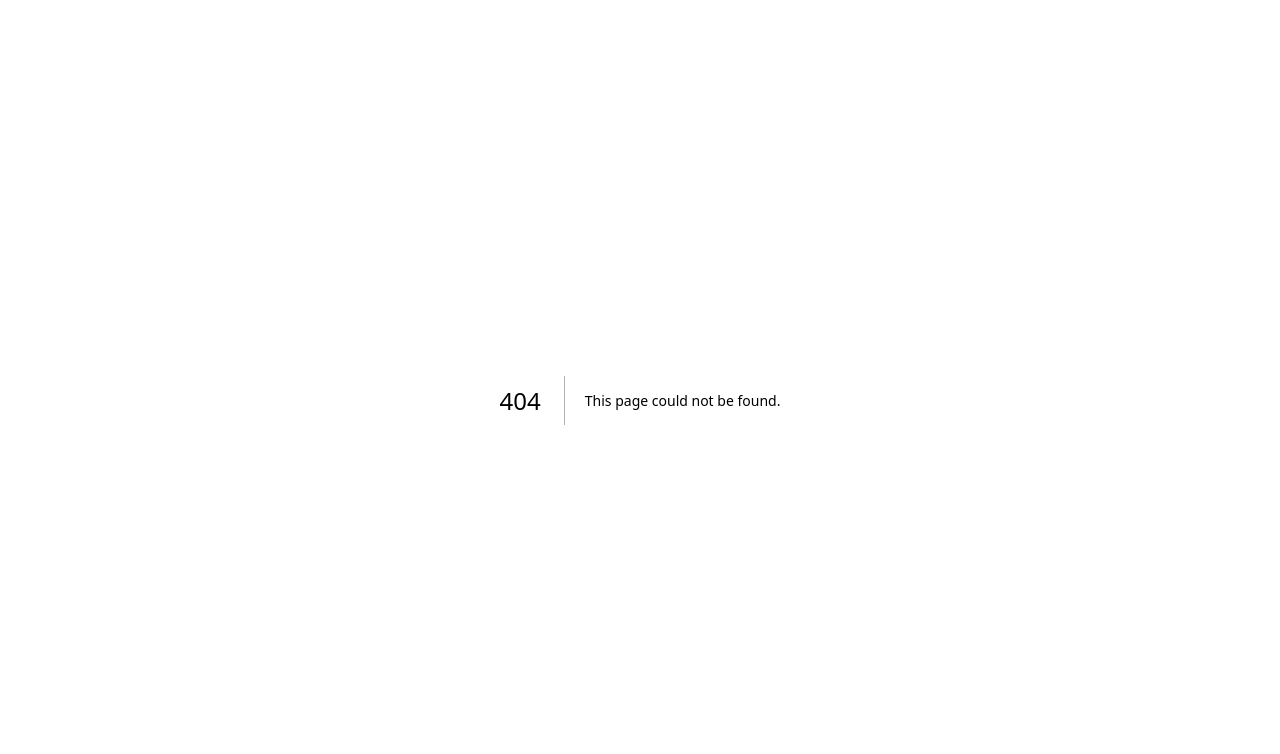
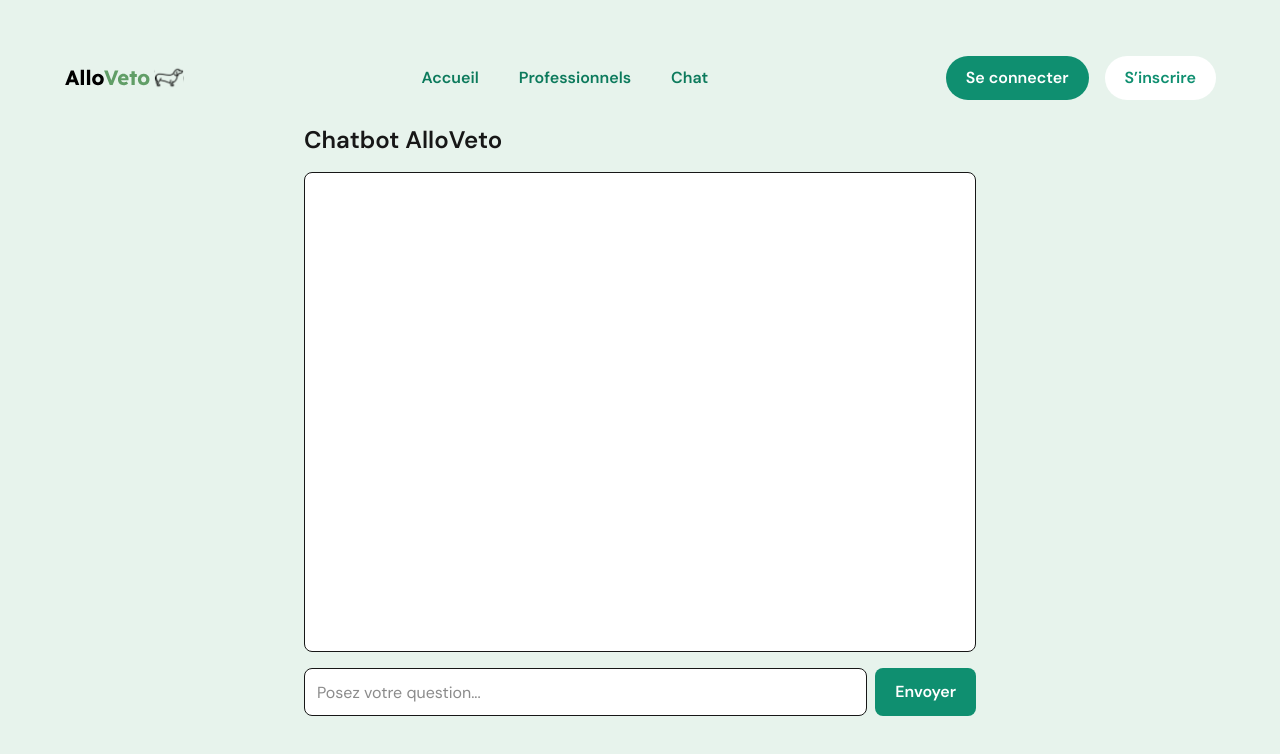
Before and after one commit to rob1-alt/alloveto, a Next.js app: page /chat in a window 1280 px wide. Before the commit this address had no page. Shown: the top 754 px of the page. Built offline with nearby package versions, Linux system fonts and the light colour scheme.

Commit message:
feat(chatbot)

```diff
--- /dev/null
+++ b/src/app/api/chat/route.ts
@@ -0,0 +1,72 @@
+import { NextResponse } from "next/server";
+
+export const runtime = "nodejs";
+
+const DEFAULT_MODEL = process.env.DEEPINFRA_MODEL || "meta-llama/Meta-Llama-3.1-8B-Instruct";
+
+type ChatMessage = {
+	role: "system" | "user" | "assistant" | "tool";
+	content: string;
+};
+
+export async function POST(req: Request) {
+	try {
+		const { messages, model }: { messages: ChatMessage[]; model?: string } = await req.json();
+
+		if (!process.env.DEEPINFRA_API_KEY) {
+			return NextResponse.json(
+				{ error: "Missing DEEPINFRA_API_KEY on the server" },
+				{ status: 500 }
+			);
+		}
+
+		if (!Array.isArray(messages) || messages.length === 0) {
+			return NextResponse.json(
+				{ error: "Body must include non-empty 'messages' array" },
+				{ status: 400 }
+			);
+		}
+
+		const deepinfraResponse = await fetch(
+			"https://api.deepinfra.com/v1/openai/chat/completions",
+			{
+				method: "POST",
+				headers: {
+					"Content-Type": "application/json",
+					Authorization: `Bearer ${process.env.DEEPINFRA_API_KEY}`,
+				},
+				body: JSON.stringify({
+					model: model || DEFAULT_MODEL,
+					messages,
+					stream: false,
+				}),
+			}
+		);
+
+
+		if (!deepinfraResponse.ok) {
+			const errorText = await deepinfraResponse.text();
+			console.error("DeepInfra error:", deepinfraResponse.status, deepinfraResponse.statusText, errorText);
+			return NextResponse.json(
+				{
+					error: "DeepInfra request failed",
+					status: deepinfraResponse.status,
+					statusText: deepinfraResponse.statusText,
+					details: errorText,
+				},
+				{ status: deepinfraResponse.status }
+			);
+		}
+
+		const data = await deepinfraResponse.json();
+		// Standard OpenAI-compatible response shape
+		const assistantMessage: ChatMessage | null =
+			data?.choices?.[0]?.message || null;
+
+		return NextResponse.json({ message: assistantMessage, raw: data });
+	} catch (error: unknown) {
+		const message = error instanceof Error ? error.message : "Unknown error";
+		console.error("/api/chat error:", error);
+		return NextResponse.json({ error: message }, { status: 500 });
+	}
+}
--- /dev/null
+++ b/src/app/chat/page.tsx
@@ -0,0 +1,117 @@
+"use client";
+
+import Navbar from "@/components/Navbar";
+import Image from "next/image";
+import { useState, useRef, useEffect } from "react";
+
+type ChatMessage = {
+	role: "system" | "user" | "assistant" | "tool";
+	content: string;
+};
+
+export default function ChatPage() {
+	const [messages, setMessages] = useState<ChatMessage[]>([
+		{ role: "system", content: "Tu es un assistant utile pour AlloVeto." },
+	]);
+	const [input, setInput] = useState("");
+	const [isLoading, setIsLoading] = useState(false);
+	const endRef = useRef<HTMLDivElement | null>(null);
+
+	useEffect(() => {
+		endRef.current?.scrollIntoView({ behavior: "smooth" });
+	}, [messages]);
+
+	async function sendMessage() {
+		const trimmed = input.trim();
+		if (!trimmed || isLoading) return;
+		setIsLoading(true);
+		const nextMessages = [...messages, { role: "user", content: trimmed } as ChatMessage];
+		setMessages(nextMessages);
+		setInput("");
+
+		try {
+			const res = await fetch("/api/chat", {
+				method: "POST",
+				headers: { "Content-Type": "application/json" },
+				body: JSON.stringify({ messages: nextMessages }),
+			});
+
+			if (!res.ok) {
+				const errText = await res.text();
+				throw new Error(errText);
+			}
+
+			const data = await res.json();
+			const assistant = data?.message as ChatMessage | undefined;
+			if (assistant && assistant.role === "assistant") {
+				setMessages((prev) => [...prev, assistant]);
+			} else {
+				setMessages((prev) => [
+					...prev,
+					{ role: "assistant", content: "Désolé, je n'ai pas pu générer de réponse." },
+				]);
+			}
+		} catch (e) {
+			setMessages((prev) => [
+				...prev,
+				{ role: "assistant", content: "Erreur lors de l'appel à l'API." },
+			]);
+		} finally {
+			setIsLoading(false);
+		}
+	}
+
+	function onKeyDown(e: React.KeyboardEvent<HTMLInputElement>) {
+		if (e.key === "Enter" && !e.shiftKey) {
+			e.preventDefault();
+			sendMessage();
+		}
+	}
+
+	return (
+		<div className="bg-[#e7f3ec] min-h-screen">
+			<div className="mx-auto px-6 py-8">
+				<Navbar />
+				<div className="max-w-2xl mx-auto">
+					<h1 className="text-2xl font-semibold mb-4">Chatbot AlloVeto</h1>
+					<div className="border rounded-lg p-4 h-[60vh] overflow-y-auto bg-white">
+						{messages
+							.filter((m) => m.role !== "system")
+							.map((m, idx) => (
+								<div key={idx} className="mb-3">
+									<div className="text-xs text-gray-500 mb-1">{m.role === "user" ? "Vous" : "Assistant"}</div>
+									<div className={m.role === "user" ? "flex justify-end" : "flex items-start gap-3"}>
+										{m.role !== "user" && (
+											<div className="shrink-0">
+												<Image src="/dog-agent.png" alt="Bot" width={64} height={64} className="rounded-full bg-white p-1 border" />
+											</div>
+										)}
+									<div className={m.role === "user" ? "bg-[#e6f4f1] text-[#0f8f70] p-3 rounded-lg max-w-[80%]" : "bg-[#e6f4f1] text-[#0f8f70] p-3 rounded-lg max-w-[80%]"}>
+											{m.content}
+										</div>
+									</div>
+								</div>
+							))}
+						<div ref={endRef} />
+					</div>
+					<div className="mt-4 flex gap-2">
+						<input
+							value={input}
+							onChange={(e) => setInput(e.target.value)}
+							onKeyDown={onKeyDown}
+							placeholder="Posez votre question..."
+							className="flex-1 h-12 border rounded-lg px-3 bg-white"
+						/>
+						<button
+							onClick={sendMessage}
+							disabled={isLoading}
+							className="h-12 px-5 rounded-lg bg-[#0f8f70] text-white font-semibold disabled:opacity-50"
+						>
+							{isLoading ? "Envoi..." : "Envoyer"}
+						</button>
+					</div>
+				</div>
+			</div>
+		</div>
+	);
+}
--- a/src/components/Navbar.tsx
+++ b/src/components/Navbar.tsx
@@ -14,6 +14,7 @@ export default function Navbar({ className }: NavbarProps) {
       <nav className="hidden md:flex items-center gap-10">
         <Link className="text-[#0c7a5c] font-semibold" href="/">Accueil</Link>
         <Link className="text-[#0c7a5c] font-semibold" href="/pro">Professionnels</Link>
+        <Link className="text-[#0c7a5c] font-semibold" href="/chat">Chat</Link>
       </nav>
       <div className="flex items-center gap-4">
         <button className="h-11 px-5 rounded-full bg-[#0f8f70] text-white font-semibold">Se connecter</button>
```
Also changed, not shown: public/dog-agent.png (added), 1 other file (tests, documents, lock files or other folders).
